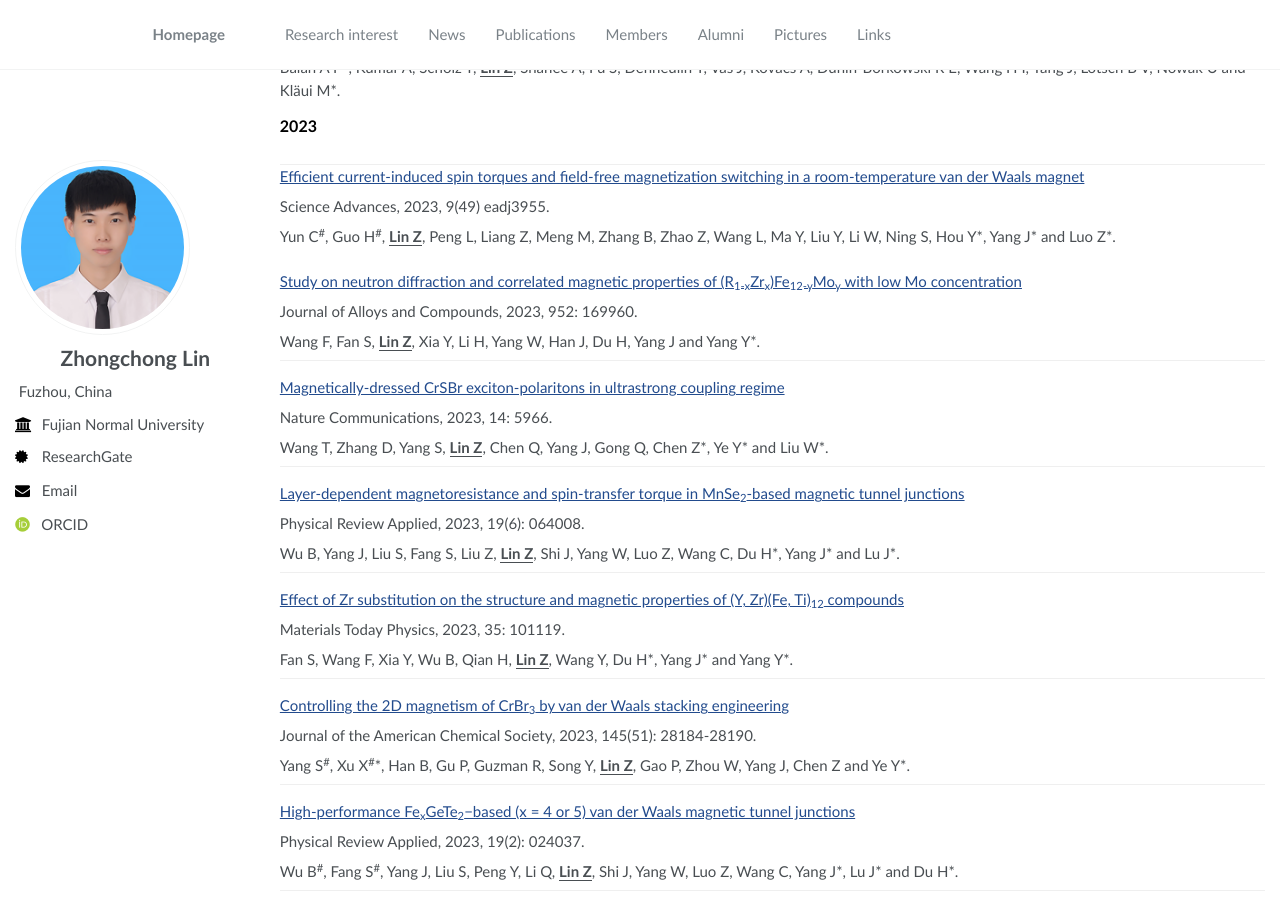
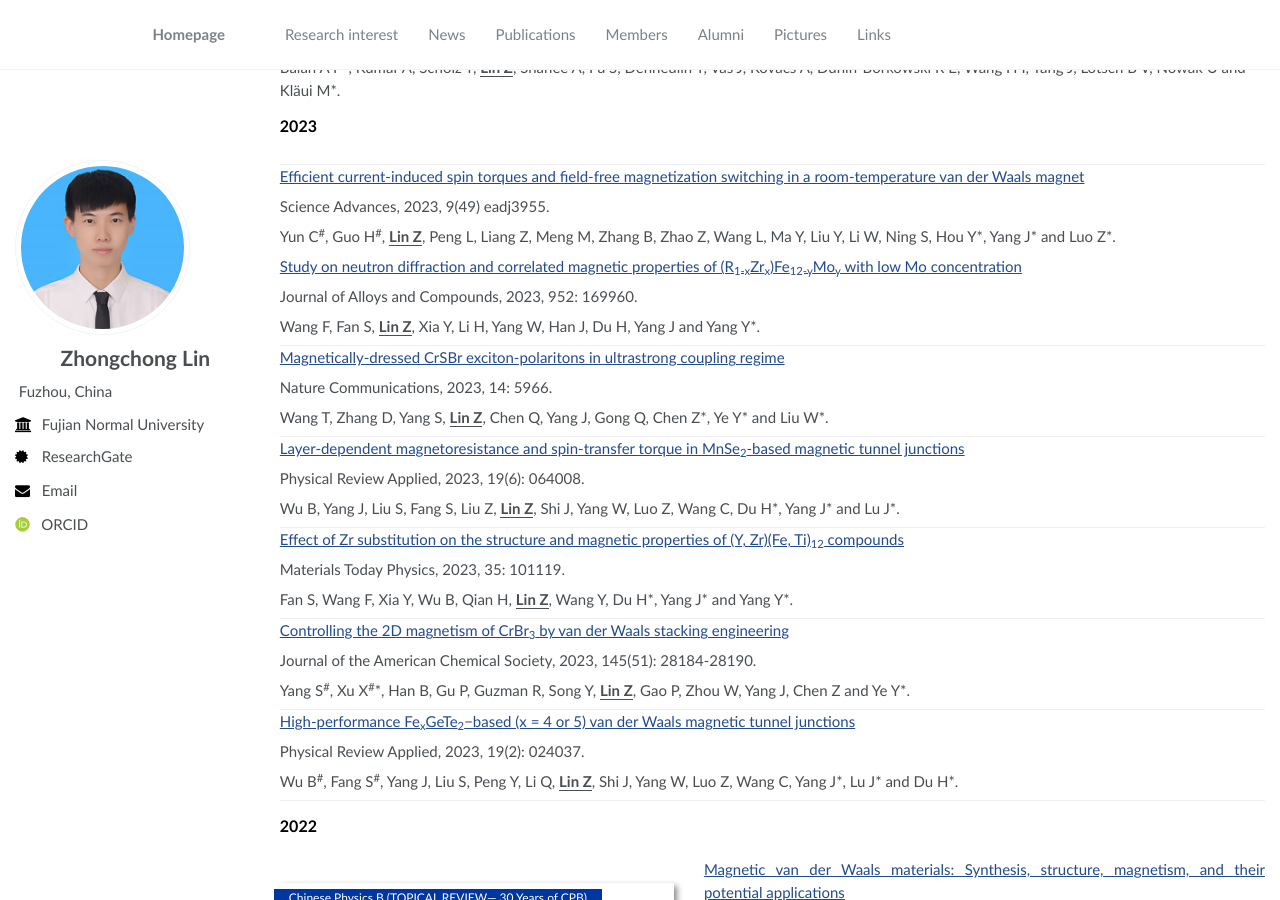
Before and after one commit to zhongchonglin/zhongchonglin.github.io, a Jekyll site: the page built from _pages/about.md, in a window 1280 px wide and 900 px high, scrolled down 2366 px. Built offline with Jekyll 4.4.1, drawn with Linux system fonts in a browser that asks for light colours; some web fonts are replaced.

Commit message:
Update about.md

```diff
--- a/_pages/about.md
+++ b/_pages/about.md
@@ -97,7 +97,7 @@ redirect_from:
 
 
 <div style="border-bottom: 1px #efefef solid">
-<div style="height: 1.0em;"></div>
+
   <p style="white-space: normal;"><a href="https://www.sciencedirect.com/science/article/pii/S092583882301263X">Study on neutron diffraction and correlated magnetic properties of (R<sub>1-x</sub>Zr<sub>x</sub>)Fe<sub>12-y</sub>Mo<sub>y</sub> with low Mo concentration</a> <br>
                 <p>Journal of Alloys and Compounds, 2023, 952: 169960.</p>
                 <p>Wang F, Fan S, <strong><u>Lin Z</u></strong>, Xia Y, Li H, Yang W, Han J, Du H, Yang J and Yang Y*.</p>
@@ -106,7 +106,7 @@ redirect_from:
 
 
 <div style="border-bottom: 1px #efefef solid">
-<div style="height: 1.0em;"></div>
+
   <p><a href="https://doi.org/10.1038/s41467-023-41688-7">Magnetically-dressed CrSBr exciton-polaritons in ultrastrong coupling regime</a><br>
                 <p>Nature Communications, 2023, 14: 5966.</p>
                 <p>Wang T, Zhang D, Yang S, <strong><u>Lin Z</u></strong>, Chen Q, Yang J, Gong Q, Chen Z*, Ye Y* and Liu W*.</p>
@@ -115,7 +115,6 @@ redirect_from:
 
 
 <div style="border-bottom: 1px #efefef solid">
-<div style="height: 1.0em;"></div>
   <p><a href="https://journals.aps.org/prapplied/abstract/10.1103/PhysRevApplied.19.064008"> Layer-dependent magnetoresistance and spin-transfer torque in MnSe<sub>2</sub>-based magnetic tunnel junctions</a> <br>
                 <p>Physical Review Applied, 2023, 19(6): 064008.</p>
                 <p>Wu B, Yang J, Liu S, Fang S, Liu Z, <strong><u>Lin Z</u></strong>, Shi J, Yang W, Luo Z, Wang C, Du H*, Yang J* and Lu J*.</p>
@@ -124,7 +123,7 @@ redirect_from:
 
 
 <div style="border-bottom: 1px #efefef solid">
-<div style="height: 1.0em;"></div>
+
   <p><a href="https://www.sciencedirect.com/science/article/abs/pii/S2542529323001554"> Effect of Zr substitution on the structure and magnetic properties of (Y, Zr)(Fe, Ti)<sub>12</sub> compounds</a> <br>
                 <p>Materials Today Physics, 2023, 35: 101119.</p>
                 <p>Fan S, Wang F, Xia Y, Wu B, Qian H, <strong><u>Lin Z</u></strong>, Wang Y, Du H*, Yang J* and Yang Y*.</p>
@@ -133,7 +132,7 @@ redirect_from:
 
 
 <div style="border-bottom: 1px #efefef solid">
-<div style="height: 1.0em;"></div>
+
   <p><a href="https://doi.org/10.1021/jacs.3c10777"> Controlling the 2D magnetism of CrBr<sub>3</sub> by van der Waals stacking engineering</a> <br>
                 <p>Journal of the American Chemical Society, 2023, 145(51): 28184-28190.</p>
                 <p>Yang S<sup>#</sup>, Xu X<sup>#</sup>*, Han B, Gu P, Guzman R, Song Y, <strong><u>Lin Z</u></strong>, Gao P, Zhou W, Yang J, Chen Z and Ye Y*.</p>
@@ -142,7 +141,7 @@ redirect_from:
 
 
 <div style="border-bottom: 1px #efefef solid">
-<div style="height: 1.0em;"></div>
+
   <p><a href="https://journals.aps.org/prapplied/abstract/10.1103/PhysRevApplied.19.024037"> High-performance Fe<sub>x</sub>GeTe<sub>2</sub>−based (x = 4 or 5) van der Waals magnetic tunnel junctions </a> <br>
                  <p>Physical Review Applied, 2023, 19(2): 024037.</p>
                  <p>Wu B<sup>#</sup>, Fang S<sup>#</sup>, Yang J, Liu S, Peng Y, Li Q, <strong><u>Lin Z</u></strong>, Shi J, Yang W, Luo Z, Wang C, Yang J*, Lu J* and Du H*.</p>
@@ -228,7 +227,6 @@ redirect_from:
 </div>
 
 <div style="border-bottom: 1px #efefef solid">
-<div style="height: 1.0em;"></div>
   <p><a href="https://pubs.aip.org/aip/adv/article/11/1/015209/1070054/Intergranular-interaction-in-nanocrystalline-Ce-Fe">Intergranular interaction in nanocrystalline Ce-Fe-B melt-spinning ribbons via first order reversal curve analysis</a> <br>
                 <p>AIP Advances, 2021, 11(1): 015209.</p>
                 <p>Zha L, <strong><u>Lin Z</u></strong>, Wang F, Kim C, Xue M, Yang J, Han L, Yang W, Liu S, Han J, Wang C, Xia W* and Yang J*.</p>
@@ -304,7 +302,7 @@ redirect_from:
 
 
 <div style="border-bottom: 1px #efefef solid">
-<div style="height: 1.0em;"></div>
+
   <p><a href="https://onlinelibrary.wiley.com/doi/full/10.1002/adma.202001200">Magnetic structure and metamagnetic transitions in the van der Waals antiferromagnet CrPS<sub>4</sub></a> <br>
                 <p>Advanced Materials, 2020, 32(28): 2001200.</p>
                 <p>Peng Y<sup>#</sup>, Ding S<sup>#</sup>, Cheng M<sup>#</sup>, Hu Q, Yang J, Wang F, Xue M, Liu Z, <strong><u>Lin Z</u></strong>, Avdeev M, Hou Y, Yang W, Zheng Y* and Yang J*.</p>
```
